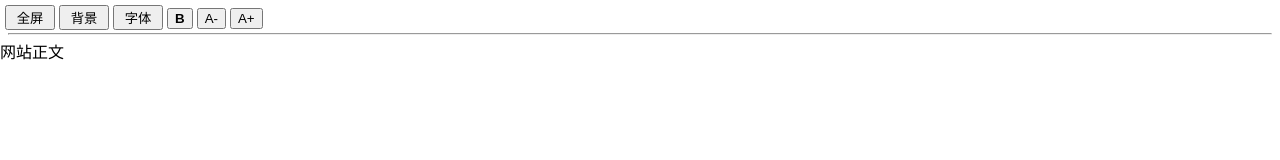
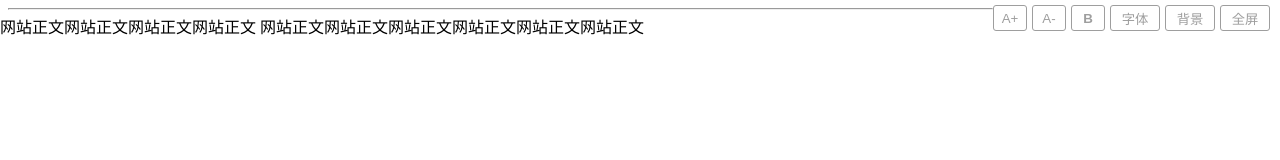
Before and after one commit to MathGod/web-reading-settings-plugin, a plain HTML site: page index.html in a window 1280 px wide. Drawn offline with Linux system fonts and the light colour scheme.

Commit message:
Update index.html

```diff
--- a/index.html
+++ b/index.html
@@ -1,9 +1,20 @@
 <!DOCTYPE html>
 <html>
 <head>
-   <meta charset="UTF-8">
-   <meta name="viewport" content="width=device-width,initial-scale=1,maximum-scale=1">
-   <title>自适应网站阅读设置控件</title>
+  <meta charset="UTF-8">
+  <meta name="viewport" content="width=device-width,initial-scale=1,maximum-scale=1">
+  <title>自适应网站阅读设置控件</title>
+  <style>
+   .kongjian{
+             width:34px;
+             height:26px;
+             border: 1.5px solid;
+             border-radius: 3px;
+             margin-right: 5px;
+             float:right;
+             background-color:transparent;
+             color:#9E9E9E;}
+  </style>
 </head>
 
 <body style="margin: 0px;">
@@ -21,7 +32,9 @@
       <hr style="margin: 3px;">
     </div>
 
-   <div id="read">网站正文</div>
+   <div id="read">网站正文网站正文网站正文网站正文
+     网站正文网站正文网站正文网站正文网站正文网站正文
+   </div>
 
  </div>
 
```
